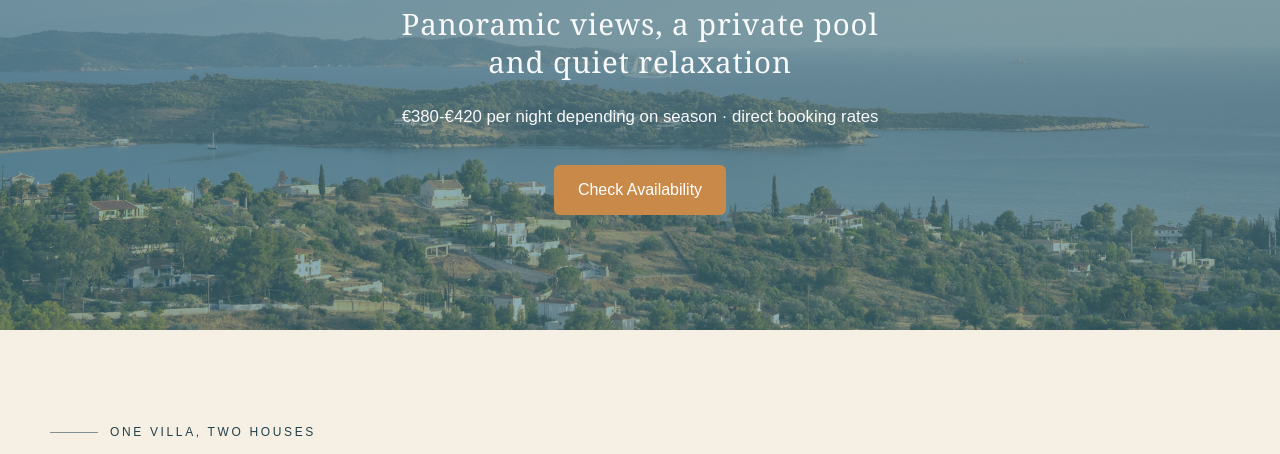
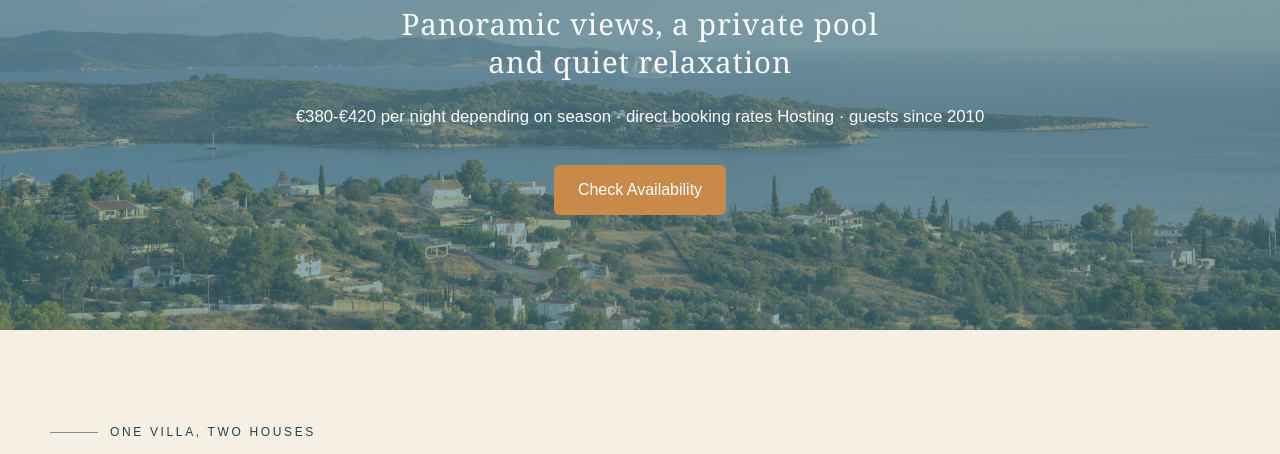
Before and after one commit to TomoeClan/Villa-Ariadne, a plain HTML site: page my-rental-site/index.html in a window 1280 px wide. Shown: the part 214-668 px from the top of the page. Drawn offline with Linux system fonts and the light colour scheme; no server answers.

Commit message:
Update index.html

```diff
--- a/my-rental-site/index.html
+++ b/my-rental-site/index.html
@@ -840,7 +840,7 @@
     </h2>
 
     <p class="hero-price">
-      €380-€420 per night depending on season · direct booking rates
+      €380-€420 per night depending on season · direct booking rates Hosting  · guests since 2010
     </p>
 
     <a href="#booking" class="button">Check Availability</a>
```
